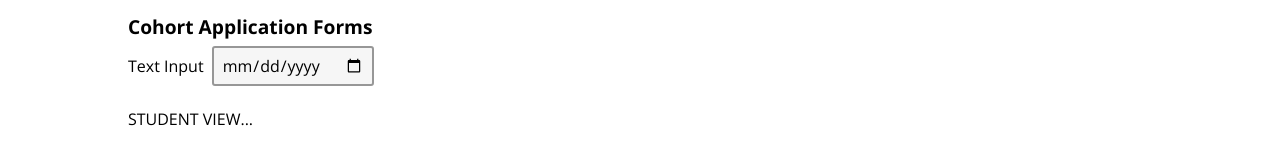
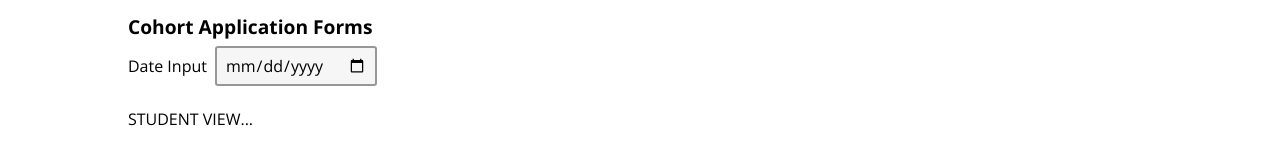
Before and after one commit to bridge-school/applications-frontend, a React (Create React App) app: page / in a window 1280 px wide. Shown: the part 146-291 px from the top of the page. Built offline with nearby package versions, Linux system fonts and the light colour scheme.

Commit message:
Date Input more updates

```diff
--- a/src/components/InputDate.js
+++ b/src/components/InputDate.js
@@ -15,16 +15,17 @@ const InputDateElement = styled.input`
   border-radius: ${props => props.theme.borderRadius};
 `;
 
-export default function InputDate({ label, name }) {
+export default function InputDate({ label, name, value }) {
   return (
     <div>
       <Label htmlFor={name}>{label}</Label>
-      <InputDateElement id={name} name={name} type="date" />
+      <InputDateElement id={name} name={name} value={value} type="date" />
     </div>
   );
 }
 
 InputDate.propTypes = {
   label: PropTypes.string,
-  name: PropTypes.string
+  name: PropTypes.string,
+  value: PropTypes.string
 };
--- a/src/views/StudentView.js
+++ b/src/views/StudentView.js
@@ -6,7 +6,7 @@ export default function StudentView() {
   return (
     <div>
       <PageTitle title="Cohort Application Forms" />
-      <InputDate type="text" name="test" value="" label="Text Input" />
+      <InputDate name="test" value="" label="Date Input" />
       <p>STUDENT VIEW...</p>
     </div>
   );
```
